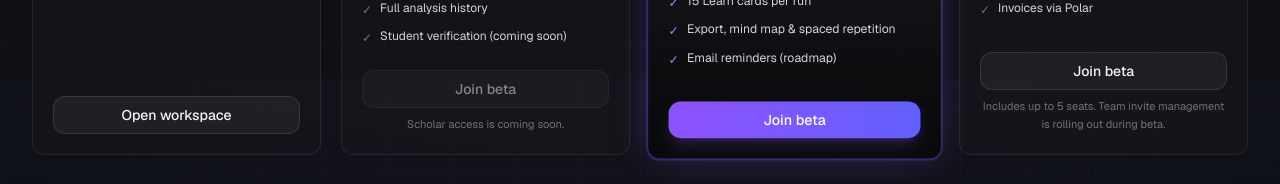
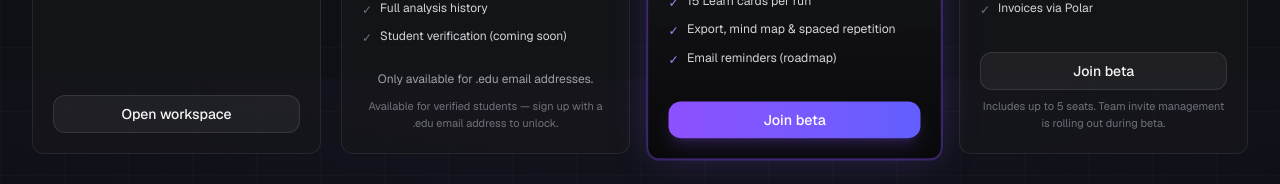
Before and after one commit to mertsavas97-spec/summify-it-web, a Next.js app: page /pricing in a window 1280 px wide. Shown: the part 721-905 px from the top of the page. Built offline with nearby package versions, Linux system fonts and the light colour scheme; no server answers.

Commit message:
feat: stabilize learn pipeline with source-first claim engine

```diff
--- a/src/app/api/analyze/route.ts
+++ b/src/app/api/analyze/route.ts
@@ -16,7 +16,7 @@ import type {
 import type { AnalysisIntelligenceContext } from "@/server/intelligence";
 import { getOptionalUser } from "@/lib/auth";
 import { getProfile, getUserLimits } from "@/lib/supabase/profile";
-import { canRunAnalysis } from "@/lib/plan-limits";
+import { canRunAnalysis, getUserPlanLimits } from "@/lib/plan-limits";
 import { resolveEntitlementPlanIdFromProfile } from "@/lib/billing/entitlements";
 import { canAccessMode } from "@/lib/mode-access";
 import { getMaxLearnCardsForPlan } from "@/lib/plan-features";
@@ -190,12 +190,18 @@ export async function POST(request: Request) {
       return NextResponse.json(payload, { status: 403 });
     }
 
+    const planLimits = getUserPlanLimits(profile?.plan, limits);
+
     const orchestratorResult = await runAnalysisOrchestrator(
       rawText,
       mode,
       sourceHint,
       sourceContext,
       modeRouting,
+      {
+        maxLearnCards: planLimits.maxLearnCards,
+        planId: planLimits.planId,
+      },
     );
     const { result, providerUsed, fallbackUsed, intelligence: ctx } =
       orchestratorResult;
--- a/src/app/api/billing/checkout/route.ts
+++ b/src/app/api/billing/checkout/route.ts
@@ -1,5 +1,6 @@
 import { NextResponse } from "next/server";
 import { getOptionalUser } from "@/lib/auth";
+import { isEduEmail } from "@/lib/auth/edu-email";
 import { createPolarCheckout } from "@/lib/billing/polar/checkout";
 import {
   isPlanCheckoutEnabled,
@@ -54,7 +55,9 @@ export async function POST(request: Request) {
 
   const provider = getBillingProvider();
 
-  if (!isPlanCheckoutEnabled(planId)) {
+  const scholarEduCheckout = planId === "scholar" && isEduEmail(user.email);
+
+  if (!isPlanCheckoutEnabled(planId) && !scholarEduCheckout) {
     return NextResponse.json(
       {
         success: false,
--- a/src/app/pricing/page.tsx
+++ b/src/app/pricing/page.tsx
@@ -2,6 +2,8 @@ import { PricingPageTracker } from "@/components/analytics/PricingPageTracker";
 import { PricingSection } from "@/components/pricing/PricingSection";
 import { ProductDisclaimer } from "@/components/public/ProductDisclaimer";
 import { SectionHeading } from "@/components/ui/SectionHeading";
+import { getOptionalUser } from "@/lib/auth";
+import { isEduEmail } from "@/lib/auth/edu-email";
 import { getBillingStatusCopy } from "@/lib/billing/provider";
 import { PRICING_BETA_NOTE } from "@/lib/public-copy";
 import { pageSeo } from "@/lib/page-metadata";
@@ -13,8 +15,10 @@ export const metadata = pageSeo.pricing;
 /** Read BILLING_PROVIDER from env on each request (not at static build time). */
 export const dynamic = "force-dynamic";
 
-export default function PricingPage() {
+export default async function PricingPage() {
   const billing = getBillingStatusCopy();
+  const user = await getOptionalUser();
+  const scholarCheckoutEligible = isEduEmail(user?.email);
 
   return (
     <>
@@ -34,7 +38,7 @@ export default function PricingPage() {
         {billing.badge}: <span className="text-violet-100/70">{billing.description}</span>
       </p>
 
-      <PricingSection billing={billing} />
+      <PricingSection billing={billing} scholarCheckoutEligible={scholarCheckoutEligible} />
       <ProductDisclaimer className="mx-auto mt-8 max-w-3xl text-center" />
 
       <div className="mt-12 grid gap-3 sm:grid-cols-3">
--- a/src/components/pricing/PricingCards.tsx
+++ b/src/components/pricing/PricingCards.tsx
@@ -3,7 +3,6 @@ import { getPlanCheckoutLabel } from "@/lib/billing/provider";
 import {
   getPricingPlanFootnote,
   isPlanCheckoutEnabled,
-  isScholarCheckoutComingSoon,
 } from "@/lib/billing/plan-availability";
 import type { BillingCheckoutPlanId, BillingStatusCopy } from "@/types/billing";
 import type { BillingInterval } from "@/types/plan";
@@ -11,9 +10,15 @@ import { CheckoutButton } from "@/components/billing/CheckoutButton";
 import { Button } from "@/components/ui/Button";
 import { Badge } from "@/components/ui/Badge";
 
+const SCHOLAR_EDU_UNAVAILABLE =
+  "Only available for .edu email addresses.";
+const SCHOLAR_EDU_FOOTNOTE =
+  "Available for verified students — sign up with a .edu email address to unlock.";
+
 type PricingCardsProps = {
   interval: BillingInterval;
   billing: BillingStatusCopy;
+  scholarCheckoutEligible: boolean;
 };
 
 function PlanFootnote({ text }: { text: string }) {
@@ -22,16 +27,23 @@ function PlanFootnote({ text }: { text: string }) {
   );
 }
 
-export function PricingCards({ interval, billing }: PricingCardsProps) {
+export function PricingCards({
+  interval,
+  billing,
+  scholarCheckoutEligible,
+}: PricingCardsProps) {
   const plans = getPricingPlansForInterval(interval);
 
   return (
     <div className="grid items-stretch gap-4 md:grid-cols-2 xl:grid-cols-4 xl:gap-5">
       {plans.map((plan) => {
         const isPro = plan.highlighted;
-        const footnote = getPricingPlanFootnote(plan.id);
+        const isScholar = plan.id === "scholar";
+        const footnote = isScholar ? SCHOLAR_EDU_FOOTNOTE : getPricingPlanFootnote(plan.id);
         const checkoutEnabled =
           (plan.id === "pro" || plan.id === "team") && isPlanCheckoutEnabled(plan.id);
+        const showScholarCheckout =
+          isScholar && scholarCheckoutEligible && billing.enabled;
 
         return (
           <article
@@ -96,10 +108,21 @@ export function PricingCards({ interval, billing }: PricingCardsProps) {
                 >
                   {plan.cta}
                 </Button>
-              ) : isScholarCheckoutComingSoon(plan.id) ? (
-                <Button type="button" variant="secondary" className="w-full" size="md" disabled>
-                  {getPlanCheckoutLabel("scholar", billing)}
-                </Button>
+              ) : isScholar ? (
+                showScholarCheckout ? (
+                  <CheckoutButton
+                    plan="scholar"
+                    interval={interval}
+                    label="Start Scholar"
+                    variant="primary"
+                    billing={billing}
+                    allowScholarCheckout
+                  />
+                ) : (
+                  <p className="text-center text-xs leading-relaxed text-zinc-400">
+                    {SCHOLAR_EDU_UNAVAILABLE}
+                  </p>
+                )
               ) : checkoutEnabled ? (
                 <CheckoutButton
                   plan={plan.id as "pro" | "team"}
--- a/src/components/pricing/PricingSection.tsx
+++ b/src/components/pricing/PricingSection.tsx
@@ -7,9 +7,10 @@ import { PricingCards } from "./PricingCards";
 
 type PricingSectionProps = {
   billing: BillingStatusCopy;
+  scholarCheckoutEligible: boolean;
 };
 
-export function PricingSection({ billing }: PricingSectionProps) {
+export function PricingSection({ billing, scholarCheckoutEligible }: PricingSectionProps) {
   const [interval, setInterval] = useState<BillingInterval>("monthly");
 
   return (
@@ -39,7 +40,11 @@ export function PricingSection({ billing }: PricingSectionProps) {
       </div>
 
       <div className="mt-10">
-        <PricingCards interval={interval} billing={billing} />
+        <PricingCards
+          interval={interval}
+          billing={billing}
+          scholarCheckoutEligible={scholarCheckoutEligible}
+        />
       </div>
     </div>
   );
--- /dev/null
+++ b/src/lib/auth/edu-email.ts
@@ -0,0 +1,5 @@
+/** True when the address is a U.S. academic domain (ends with `.edu`). */
+export function isEduEmail(email: string | null | undefined): boolean {
+  if (!email) return false;
+  return email.trim().toLowerCase().endsWith(".edu");
+}
--- a/src/server/ai/factInventory.ts
+++ b/src/server/ai/factInventory.ts
@@ -7,6 +7,7 @@ import { extractJsonFromText } from "./validate-response";
 export const PHASE1_FACT_INVENTORY_SYSTEM = `You are a fact extraction engine. Your only output is a JSON object.
 
 Extract every verifiable, specific fact from the content below.
+Be exhaustive, not selective: extract every named person, date, number, event, and cause-effect pair you can find.
 Group them into these categories:
 
 - people: [{name, role_or_context}]
@@ -17,6 +18,7 @@ Group them into these categories:
 - contrasts: [{before, after}]
 
 Rules:
+- Be exhaustive, not selective.
 - Only extract facts explicitly stated in the text. No inferences.
 - Each item must be a concrete, testable detail.
 - If a category has no entries, return an empty array.
--- a/src/server/ai/generateLearnCards.ts
+++ b/src/server/ai/generateLearnCards.ts
@@ -21,7 +21,7 @@ import type { LearnCardOutput } from "./schemas";
 import type { AnalysisProviderName } from "./analysis-failure";
 import { devWarn } from "@/server/logging";
 
-const PHASE1_MAX_TOKENS = 1000;
+const PHASE1_MAX_TOKENS = 2000;
 const PHASE2_MAX_TOKENS = 1000;
 
 function getGroqClient(): Groq {
@@ -150,7 +150,7 @@ export type GenerateLearnCardsInput = {
 export async function generateLearnCardsFromContent(
   input: GenerateLearnCardsInput,
 ): Promise<LearnCardOutput[]> {
-  const cardCount = Math.max(4, Math.min(12, input.cardCount));
+  const cardCount = Math.max(4, Math.min(20, Math.round(input.cardCount)));
   const content = input.content.slice(0, AI_CONFIG.input.maxChars);
   const language = input.language ?? "English";
 
--- a/src/server/ai/orchestrator.ts
+++ b/src/server/ai/orchestrator.ts
@@ -14,7 +14,9 @@ import {
   type AnalyzeSourceContext,
 } from "@/server/intelligence";
 import type { ModeRoutingResult } from "@/server/intelligence/mode-routing";
+import { getMaxLearnCardsForPlan } from "@/lib/plan-features";
 import { USER_MESSAGES } from "@/lib/user-messages";
+import type { PlanId } from "@/types/plan";
 import { devWarn } from "@/server/logging";
 import { buildLearnIntelligence } from "@/server/learn";
 import { resolveLearnCardTargets } from "@/server/learn/learnCardTargets";
@@ -174,12 +176,19 @@ function buildRunContext(
   };
 }
 
+export type RunAnalysisOrchestratorOptions = {
+  /** Plan cap for learn cards (from `getUserPlanLimits` / `getMaxLearnCardsForPlan`). */
+  maxLearnCards?: number;
+  planId?: PlanId;
+};
+
 async function attemptProvider(
   provider: AnalysisProviderName,
   intelligence: AnalysisIntelligenceContext,
   mode: TextAnalysisMode,
   runContext: AnalyzeRunContext,
   attempts: ProviderAttemptRecord[],
+  maxLearnCards: number,
   modeRouting?: ModeRoutingResult,
 ): Promise<AnalysisResult | null> {
   let raw: string | undefined;
@@ -243,10 +252,12 @@ async function attemptProvider(
       isYoutube: isYoutubeTranscript,
     });
 
+    const cardCount = Math.min(range.target * 1.5, maxLearnCards);
+
     const aiLearnCards = await generateLearnCardsForAnalysis({
       provider,
       compactedContent: intelligence.cleanedText,
-      cardCount: range.target,
+      cardCount,
       documentTitle: postProcessed.title,
       isYoutube: isYoutubeTranscript,
       isPresentation,
@@ -279,7 +290,11 @@ export async function runAnalysisOrchestrator(
   sourceHint?: AnalysisSourceHint,
   sourceContext?: AnalyzeSourceContext,
   modeRouting?: ModeRoutingResult,
+  options?: RunAnalysisOrchestratorOptions,
 ): Promise<OrchestratorSuccess> {
+  const maxLearnCards =
+    options?.maxLearnCards ??
+    getMaxLearnCardsForPlan(options?.planId ?? "free");
   const hasGroq = Boolean(process.env.GROQ_API_KEY);
   const hasGemini = Boolean(process.env.GEMINI_API_KEY);
 
@@ -317,6 +332,7 @@ export async function runAnalysisOrchestrator(
       mode,
       baseContext,
       attempts,
+      maxLearnCards,
       modeRouting,
     );
     if (result) {
@@ -337,6 +353,7 @@ export async function runAnalysisOrchestrator(
       mode,
       geminiContext,
       attempts,
+      maxLearnCards,
       modeRouting,
     );
     if (result) {
```
Also changed, not shown: src/components/billing/CheckoutButton.tsx (+18 -7 lines), src/components/learn/AnalysisPracticeSession.tsx (+14 -3 lines), src/components/upload/PracticeAnalysisCta.tsx (+16 -3 lines).
